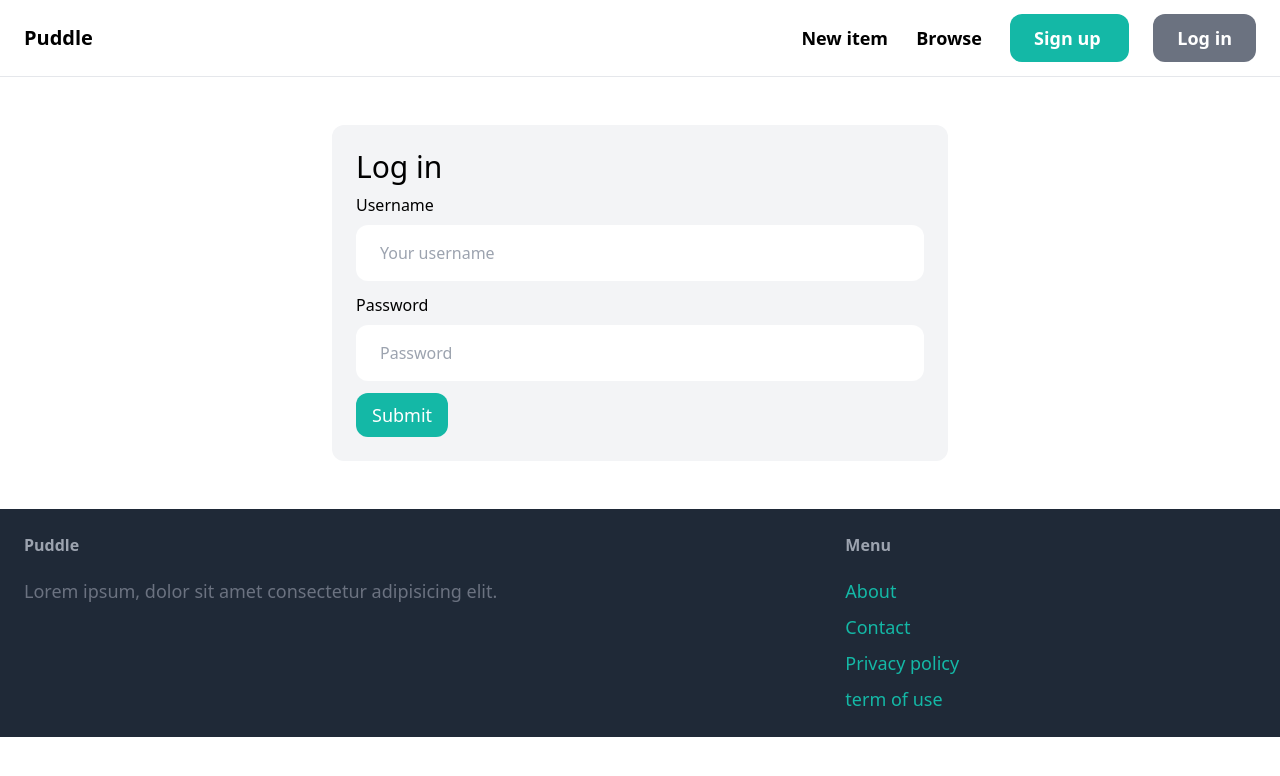
After one commit to Khalidltf/puddlepython, a Django app: page /login/ in a window 1280 px wide. The commit adds this page. Shown: the top 776 px of the page. Run offline with Django 4.2, Linux system fonts and the light colour scheme; some libraries are stand-ins or nearby versions.

Commit message:
Logging in
Signed-off-by: khalidlotfi <khalidlotfi2005@gmail.com>

```diff
--- a/core/forms.py
+++ b/core/forms.py
@@ -1,6 +1,18 @@
 from django import forms
-from django.contrib.auth.forms import UserCreationForm
+from django.contrib.auth.forms import UserCreationForm, AuthenticationForm
 from django.contrib.auth.models import User
+
+class LoginForm(AuthenticationForm):
+  username = forms.CharField(widget=forms.TextInput(attrs={
+    'placeholder': 'Your username',
+    'class': 'w-full py-4 px-6 rounded-xl'
+  }))
+
+  password = forms.CharField(widget=forms.PasswordInput(attrs={
+    'placeholder': 'Password',
+    'class': 'w-full py-4 px-6 rounded-xl'
+  }))
+
 
 class SignupForm(UserCreationForm):
   class Meta:
--- a/core/templates/core/base.html
+++ b/core/templates/core/base.html
@@ -15,12 +15,21 @@
       <a href="#" class="text-lg font-semibold hover:text-gray-500">New item</a>
       <a href="#" class="text-lg font-semibold hover:text-gray-500">Browse</a>
 
-      <a href="{% url 'core:signup' %}" class="px-6 py-3 text-lg font-semibold bg-teal-500 text-white rounded-xl hover:bg-teal-700">
-        Sign up
-      </a>
-      <a href="#" class="px-6 py-3 text-lg font-semibold bg-gray-500 text-white rounded-xl hover:bg-gray-700">
-        Log in
-      </a>
+      {% if request.user.is_authenticated %}
+        <a href="#" class="px-6 py-3 text-lg font-semibold bg-teal-500 text-white rounded-xl hover:bg-teal-700">
+          Inbox
+        </a>
+        <a href="#" class="px-6 py-3 text-lg font-semibold bg-gray-500 text-white rounded-xl hover:bg-gray-700">
+          Dashboard
+        </a>
+      {% else %}
+        <a href="{% url 'core:signup' %}" class="px-6 py-3 text-lg font-semibold bg-teal-500 text-white rounded-xl hover:bg-teal-700">
+          Sign up
+        </a>
+        <a href="{% url 'core:login' %}" class="px-6 py-3 text-lg font-semibold bg-gray-500 text-white rounded-xl hover:bg-gray-700">
+          Log in
+        </a>
+      {% endif %}
     </div>
   </nav>
 
--- /dev/null
+++ b/core/templates/core/login.html
@@ -0,0 +1,36 @@
+{% extends 'core/base.html'%}
+
+{% block title %} Log in {% endblock %}
+
+{% block content %}
+  <div class="w-1/2 my-6 mx-auto p-6 bg-gray-100 rounded-xl">
+    <h1 class="mb6 text-3xl">Log in</h1>
+
+    <form action="." method="post">
+      {% csrf_token %}
+
+      <div class="mb-3">
+        <label class="inline-block my-2">Username</label><br>
+        {{form.username}}
+      </div>
+
+      <div class="mb-3">
+        <label class="inline-block mb-2">Password</label><br>
+        {{form.password}}
+      </div>
+
+      {% if form.errors or form.non_field_errors %}
+        <div class="mb-3 p-6 bg-red-100 rounded-xl">
+          {% for field in form %}
+            {{ field.errors }}
+          {% endfor %}
+
+          {{ form.non_field_errors }}
+        </div>
+      {% endif %}
+
+      <button class="py-2 px-4 text-lg bg-teal-500 hover:bg-teal-700 rounded-xl text-white">Submit</button>
+    </form>
+
+  </div>
+{% endblock %}
--- a/core/urls.py
+++ b/core/urls.py
@@ -1,10 +1,14 @@
+from django.contrib.auth import views as auth_views
 from django.urls import path
 
 from . import views
+from .forms import LoginForm
+
 app_name = 'core'
 
 urlpatterns = [
   path('', views.index, name='index'),
   path('contact/', views.contact, name='contact'),
   path('signup/', views.signup, name='signup'),
+  path('login/', auth_views.LoginView.as_view(template_name='core/login.html', authentication_form=LoginForm), name= 'login'),
 ]
--- a/puddlepython/settings.py
+++ b/puddlepython/settings.py
@@ -26,6 +26,10 @@ SECRET_KEY = 'django-insecure-tgbtmc(**r*ty+#sqo+(ayys!a-sd(w40&9ue6tdj5l&0dgg8*
 DEBUG = True
 
 ALLOWED_HOSTS = []
+
+LOGIN_URL = 'login/'
+LOGIN_REDIRECT_URL = '/'
+LOGOUT_REDIRECT_URL = '/'
 
 
 # Application definition
```
Also changed, not shown: db.sqlite3.
